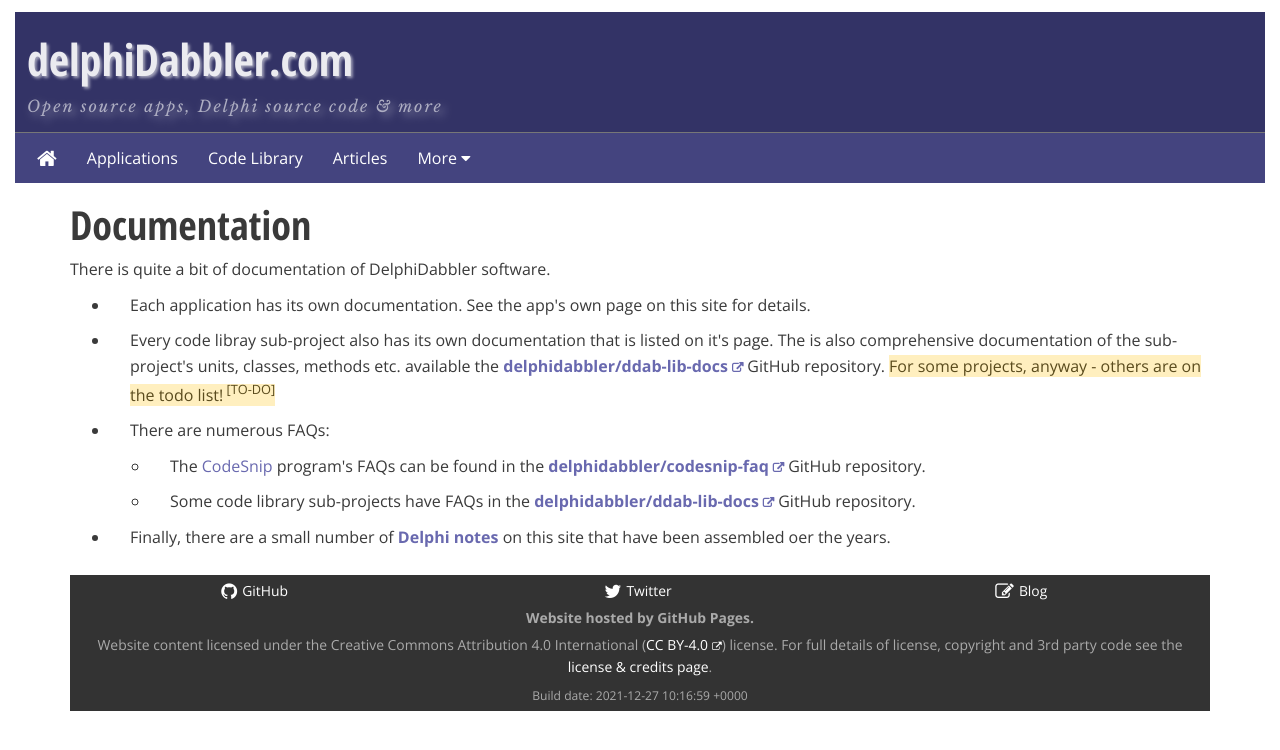
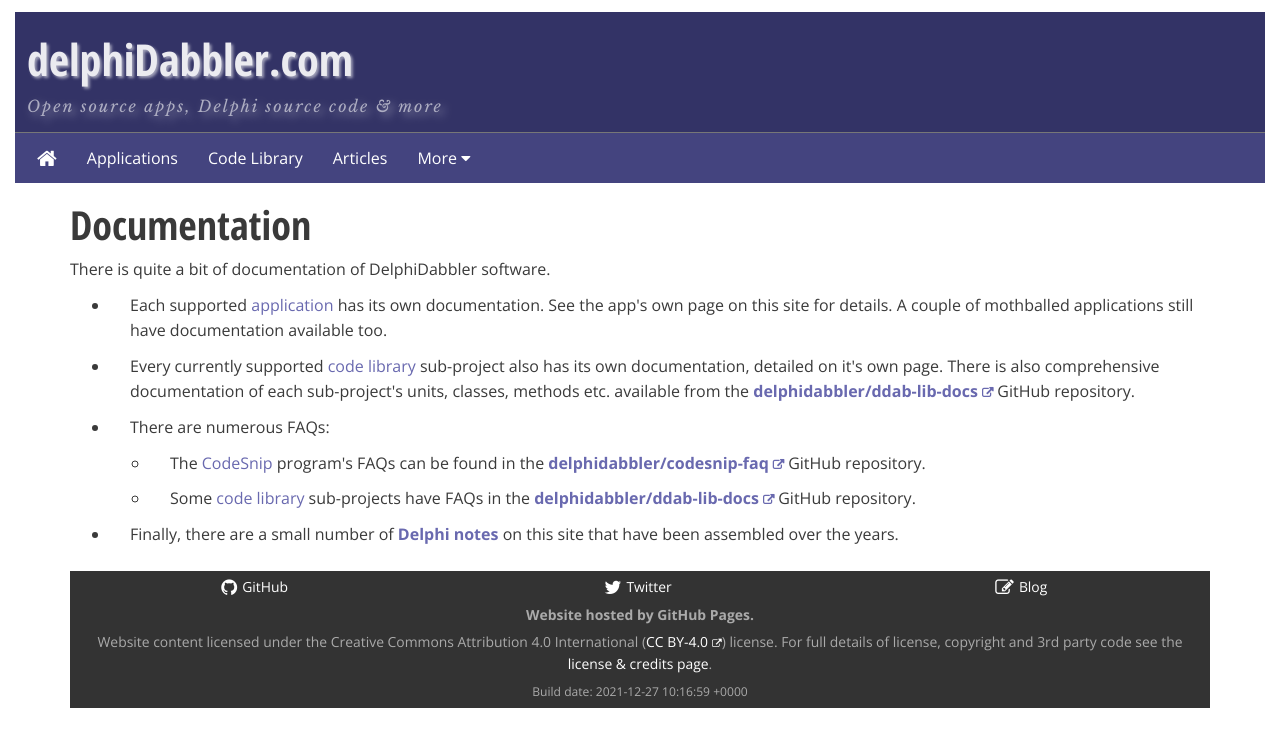
Before and after one commit to delphidabbler/delphidabbler.github.io, a Jekyll site: the page built from docs.html, in a window 1280 px wide. Shown: the top 750 px of the page. Built offline with Jekyll 4.4.1, drawn with Linux system fonts in a browser that asks for light colours; nearby versions of some CDN libraries; comment, search, counter and statistics services are not loaded.

Commit message:
Update documentation page
Fixes #90

```diff
--- a/docs.html
+++ b/docs.html
@@ -6,10 +6,10 @@
 
 <ul>
   <li>
-    <p>Each application has its own documentation. See the app's own page on this site for details.</p>
+    <p>Each supported <a href="/programs">application</a> has its own documentation. See the app's own page on this site for details. A couple of mothballed applications still have documentation available too.</p>
   </li>
   <li>
-    <p>Every code libray sub-project also has its own documentation that is listed on it's page. The is also comprehensive documentation of the sub-project's units, classes, methods etc. available the <a href="https://github.com/delphidabbler/ddab-lib-docs/blob/master/Docs/Welcome.md" class="strong">delphidabbler/ddab-lib-docs</a> GitHub repository. <span class="todo text-warning bg-warning">For some projects, anyway - others are on the todo list!</span></p>
+    <p>Every currently supported <a href="/codelib">code library</a> sub-project also has its own documentation, detailed on it's own page. There is also comprehensive documentation of each sub-project's units, classes, methods etc. available from the <a href="https://github.com/delphidabbler/ddab-lib-docs/blob/master/Docs/Welcome.md" class="strong">delphidabbler/ddab-lib-docs</a> GitHub repository.</p>
   </li>
   <li>
     <p>There are numerous FAQs:</p>
@@ -18,11 +18,11 @@
         <p>The <a href="{{site.base-url}}{{site.data.core.software-base-url}}/codesnip">CodeSnip</a> program's FAQs can be found in the <a href="https://github.com/delphidabbler/codesnip-faq/blob/master/README.md" class="strong">delphidabbler/codesnip-faq</a> GitHub repository.</p>
       </li>
       <li>
-        <p>Some code library sub-projects have FAQs in the <a href="https://github.com/delphidabbler/ddab-lib-docs/blob/master/FAQs/FAQs.md" class="strong">delphidabbler/ddab-lib-docs</a> GitHub repository.</p>
+        <p>Some <a href="/codelib">code library</a> sub-projects have FAQs in the <a href="https://github.com/delphidabbler/ddab-lib-docs/blob/master/FAQs/FAQs.md" class="strong">delphidabbler/ddab-lib-docs</a> GitHub repository.</p>
       </li>
     </ul>
   </li>
   <li>
-    <p>Finally, there are a small number of <a href="{{site.base-url}}{{site.data.core.notes-link}}" class="strong">Delphi notes</a> on this site that have been assembled oer the years.</p>
+    <p>Finally, there are a small number of <a href="{{site.base-url}}{{site.data.core.notes-link}}" class="strong">Delphi notes</a> on this site that have been assembled over the years.</p>
   </li>
 </ul>
```
